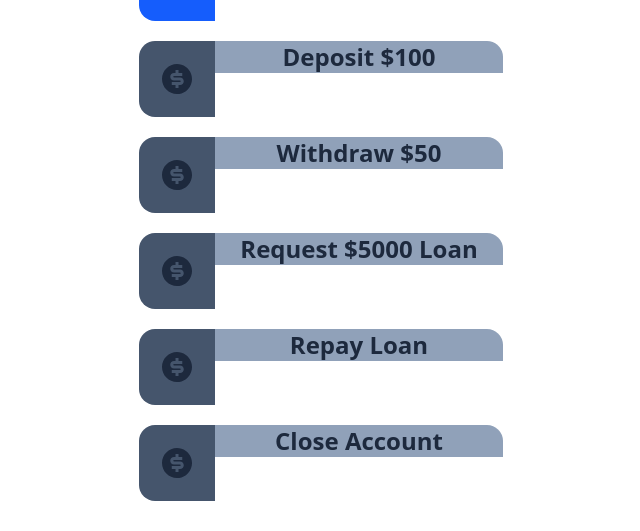
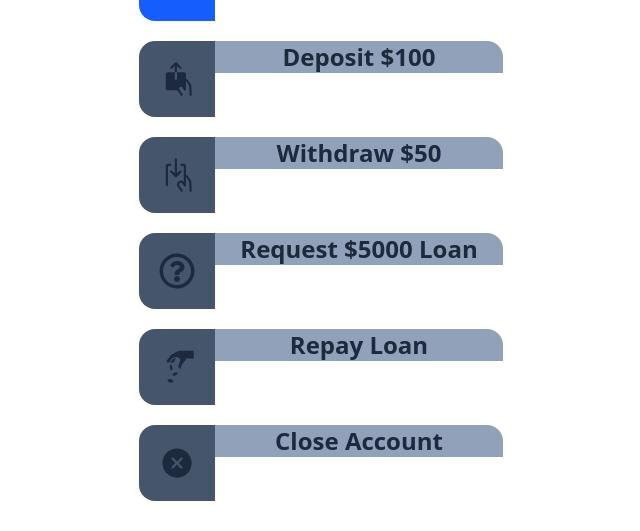
Before and after one commit to tomwinskell/use-reducer-bank, a Next.js app: page / in a window 1280 px wide. Shown: the part 211-742 px from the top of the page, without its empty margins (319-959 px from the left). Built offline with nearby package versions, Linux system fonts and the light colour scheme.

Commit message:
Refactored button props into object and used map to render buttons.

```diff
--- /dev/null
+++ b/src/app/lib/definitions.ts
@@ -0,0 +1,12 @@
+export type ButtonProps = {
+  isActive: boolean;
+  activeColors: ActiveColors;
+  icon: React.ReactElement;
+  buttonText: string;
+  handleClick: () => void;
+};
+
+type ActiveColors = {
+  dark: string;
+  light: string;
+};
--- a/src/app/page.tsx
+++ b/src/app/page.tsx
@@ -1,9 +1,13 @@
 'use client';
-
 import { useReducer } from 'react';
 import Button from './ui/Button';
-import { blueActiveColors, greenActiveColors, redActiveColors } from './colors';
-import { reducer } from './reducer';
+import { reducer } from './lib/reducer';
+import { blueActiveColors, greenActiveColors, redActiveColors } from './lib/colors';
+import { RiMoneyDollarCircleFill } from 'react-icons/ri';
+import { PiHandDepositFill, PiHandWithdraw } from 'react-icons/pi';
+import { FaRegQuestionCircle } from 'react-icons/fa';
+import { GiPayMoney } from 'react-icons/gi';
+import { IoCloseCircle } from 'react-icons/io5';
 
 export default function Home() {
   const initialState = {
@@ -13,6 +17,51 @@ export default function Home() {
   };
 
   const [state, dispatch] = useReducer(reducer, initialState);
+
+  const buttons = [
+    {
+      buttonText: 'Open Account',
+      activeColors: blueActiveColors,
+      icon: <RiMoneyDollarCircleFill />,
+      handleClick: () => dispatch({ type: 'activate_account' }),
+      isActive: !state.active,
+    },
+    {
+      buttonText: 'Deposit $100',
+      activeColors: greenActiveColors,
+      icon: <PiHandDepositFill />,
+      handleClick: () => dispatch({ type: 'deposit' }), // Using string literals for action types
+      isActive: state.active,
+    },
+    {
+      buttonText: 'Withdraw $50',
+      activeColors: greenActiveColors,
+      icon: <PiHandWithdraw />,
+      handleClick: () => dispatch({ type: 'withdraw' }), // Using string literals for action types
+      isActive: state.active,
+    },
+    {
+      buttonText: 'Request $5000 loan',
+      activeColors: greenActiveColors,
+      icon: <FaRegQuestionCircle />,
+      handleClick: () => dispatch({ type: 'request_loan' }), // Using string literals for action types
+      isActive: state.active,
+    },
+    {
+      buttonText: 'Repay loan',
+      activeColors: greenActiveColors,
+      icon: <GiPayMoney />,
+      handleClick: () => dispatch({ type: 'repay_loan' }), // Using string literals for action types
+      isActive: state.balance > state.loan && state.loan !== 0,
+    },
+    {
+      buttonText: 'Close Account',
+      activeColors: redActiveColors,
+      icon: <IoCloseCircle />,
+      handleClick: () => dispatch({ type: 'deactivate_account' }), // Using string literals for action types
+      isActive: state.active && state.loan === 0,
+    },
+  ];
 
   return (
     <div className="flex flex-col justify-center items-center h-screen">
@@ -33,42 +82,9 @@ export default function Home() {
         </p>
       </header>
       <main className="">
-        <Button
-          buttonText="Open Account"
-          activeColors={blueActiveColors}
-          handleClick={() => dispatch({ type: 'activate_account' })}
-          isActive={!state.active}
-        />
-        <Button
-          buttonText="Deposit $100"
-          activeColors={greenActiveColors}
-          handleClick={() => dispatch({ type: 'deposit' })}
-          isActive={state.active}
-        />
-        <Button
-          buttonText="Withdraw $50"
-          activeColors={greenActiveColors}
-          handleClick={() => dispatch({ type: 'withdraw' })}
-          isActive={state.active}
-        />
-        <Button
-          buttonText="Request $5000 loan"
-          activeColors={greenActiveColors}
-          handleClick={() => dispatch({ type: 'request_loan' })}
-          isActive={state.active}
-        />
-        <Button
-          buttonText="Repay loan"
-          activeColors={greenActiveColors}
-          handleClick={() => dispatch({ type: 'repay_loan' })}
-          isActive={state.balance > state.loan && state.loan !== 0}
-        />
-        <Button
-          buttonText="Close Account"
-          activeColors={redActiveColors}
-          handleClick={() => dispatch({ type: 'deactivate_account' })}
-          isActive={state.active && state.loan === 0}
-        />
+        {buttons.map((v, i) => (
+          <Button key={i} {...v} />
+        ))}
       </main>
     </div>
   );
--- a/src/app/ui/button.tsx
+++ b/src/app/ui/button.tsx
@@ -1,19 +1,6 @@
 'use client';
-
-import { RiMoneyDollarCircleFill } from 'react-icons/ri';
 import { clsx } from 'clsx';
-
-type ButtonProps = {
-  isActive: boolean;
-  activeColors: ActiveColors;
-  buttonText: string;
-  handleClick: () => void;
-};
-
-type ActiveColors = {
-  dark: string;
-  light: string;
-};
+import { ButtonProps } from '../lib/definitions';
 
 const inactiveClasses = {
   text: 'text-slate-800 cursor-not-allowed',
@@ -22,16 +9,19 @@ const inactiveClasses = {
 };
 
 const otherActiveClasses = {
-  text: 'text-white cursor-pointer'
-}
+  text: 'text-white cursor-pointer',
+};
 
 export default function Button({
   isActive,
   activeColors,
+  icon,
   buttonText,
   handleClick,
 }: ButtonProps) {
-  const colorClass = isActive ? {...activeColors, ...otherActiveClasses} : inactiveClasses;
+  const colorClass = isActive
+    ? { ...activeColors, ...otherActiveClasses }
+    : inactiveClasses;
   return (
     <button
       aria-label={buttonText}
@@ -43,7 +33,7 @@ export default function Button({
       disabled={!isActive}
     >
       <div className={clsx('p-5 flex', colorClass.dark)}>
-        <RiMoneyDollarCircleFill className="self-center text-4xl" />
+        <span className="self-center text-4xl">{icon}</span>
       </div>
       <div className={clsx('flex w-72 justify-center', colorClass.light)}>
         <div className="self-center">{buttonText}</div>
```
Also changed, not shown: src/app/lib/colors.ts (renamed from src/app/colors.ts), src/app/lib/reducer.ts (renamed from src/app/reducer.ts).
